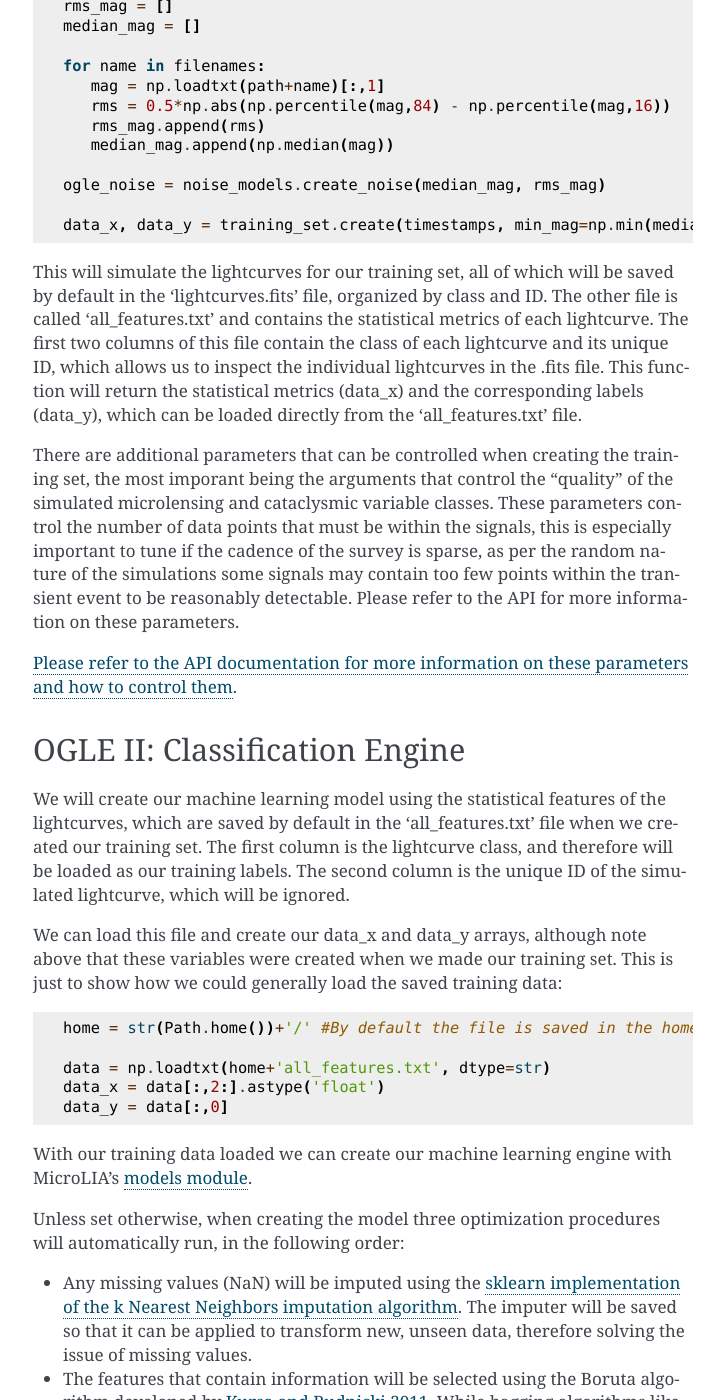
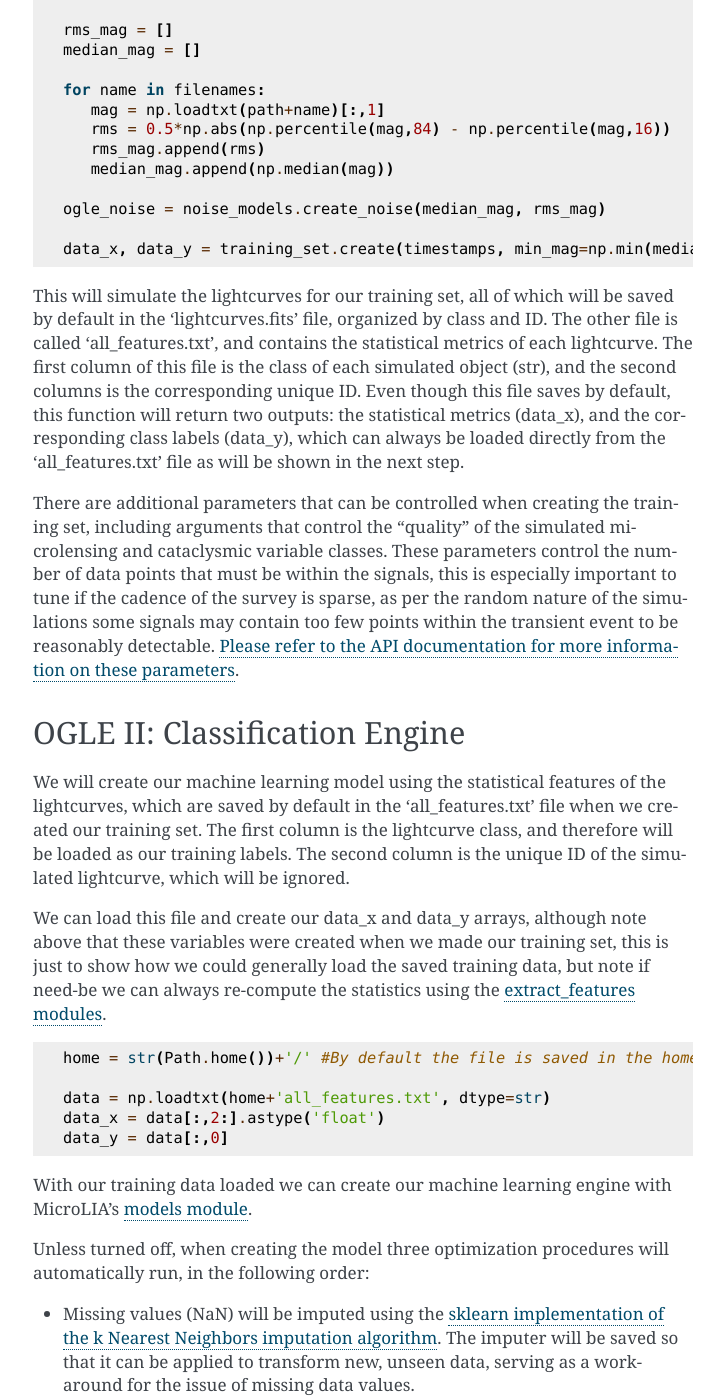
Before and after one commit to Professor-G/MicroLIA, a Sphinx documentation site: the page built from docs/source/Examples.rst, in a window 1280 px wide and 1400 px high, scrolled down 1176 px. Shown: the whole window, without its empty margins (387-1111 px from the left). Built offline with Sphinx 7.4.7, drawn with Linux system fonts in a browser that asks for light colours; pages that are not in the unit, such as notebooks, are missing from menus; some of the changed text lies outside the part shown.

Commit message:
adding data for example

```diff
--- a/docs/source/Examples.rst
+++ b/docs/source/Examples.rst
@@ -2,7 +2,8 @@
 
 Example: OGLE II
 ==================
-The lightcurves for 214 OGLE II microlensing events can be downloaded here:
+The lightcurves for 214 OGLE II microlensing events can be downloaded <a href="OGLE_II.zip">here</a>.
+
 
 Each file contains three columns: time, mag, magerr
 
@@ -59,19 +60,16 @@
 
    data_x, data_y = training_set.create(timestamps, min_mag=np.min(median_mag), max_mag=np.max(median_mag), noise=ogle_noise, zp=22, exptime=30, n_class=1000)
 
-This will simulate the lightcurves for our training set, all of which will be saved by default in the 'lightcurves.fits' file, organized by class and ID. The other file is called 'all_features.txt' and contains the statistical metrics of each lightcurve. The first two columns of this file contain the class of each lightcurve and its unique ID, which allows us to inspect the individual lightcurves in the .fits file. This function will return the statistical metrics (data_x) and the corresponding labels (data_y), which can be loaded directly from the 'all_features.txt' file.
+This will simulate the lightcurves for our training set, all of which will be saved by default in the 'lightcurves.fits' file, organized by class and ID. The other file is called 'all_features.txt', and contains the statistical metrics of each lightcurve. The first column of this file is the class of each simulated object (str), and the second columns is the corresponding unique ID. Even though this file saves by default, this function will return two outputs: the statistical metrics (data_x), and the corresponding class labels (data_y), which can always be loaded directly from the 'all_features.txt' file as will be shown in the next step.
 
-There are additional parameters that can be controlled when creating the training set, the most imporant being the arguments that control the "quality" of the simulated microlensing and cataclysmic variable classes. These parameters control the number of data points that must be within the signals, this is especially important to tune if the cadence of the survey is sparse, as per the random nature of the simulations some signals may contain too few points within the transient event to be reasonably detectable. Please refer to the API for more information on these parameters.
-
-`Please refer to the API documentation for more information on these parameters and how to control them <https://microlia.readthedocs.io/en/latest/autoapi/MicroLIA/training_set/index.html>`_.
+There are additional parameters that can be controlled when creating the training set, including arguments that control the "quality" of the simulated microlensing and cataclysmic variable classes. These parameters control the number of data points that must be within the signals, this is especially important to tune if the cadence of the survey is sparse, as per the random nature of the simulations some signals may contain too few points within the transient event to be reasonably detectable. `Please refer to the API documentation for more information on these parameters <https://microlia.readthedocs.io/en/latest/autoapi/MicroLIA/training_set/index.html>`_.
 
 
 OGLE II: Classification Engine
 -----------
-
 We will create our machine learning model using the statistical features of the lightcurves, which are saved by default in the 'all_features.txt' file when we created our training set. The first column is the lightcurve class, and therefore will be loaded as our training labels. The second column is the unique ID of the simulated lightcurve, which will be ignored.
 
-We can load this file and create our data_x and data_y arrays, although note above that these variables were created when we made our training set. This is just to show how we could generally load the saved training data:
+We can load this file and create our data_x and data_y arrays, although note above that these variables were created when we made our training set, this is just to show how we could generally load the saved training data, but note if need-be we can always re-compute the statistics using the `extract_features modules <https://microlia.readthedocs.io/en/latest/autoapi/MicroLIA/extract_features/index.html>`_.
 
 .. code-block:: python
 
@@ -83,9 +81,9 @@
 
 With our training data loaded we can create our machine learning engine with MicroLIA's `models module <https://microlia.readthedocs.io/en/latest/autoapi/MicroLIA/models/index.html>`_.
 
-Unless set otherwise, when creating the model three optimization procedures will automatically run, in the following order:
+Unless turned off, when creating the model three optimization procedures will automatically run, in the following order:
 
--  Any missing values (NaN) will be imputed using the `sklearn implementation of the k Nearest Neighbors imputation algorithm <https://scikit-learn.org/stable/modules/generated/sklearn.impute.KNNImputer.html>`_. The imputer will be saved so that it can be applied to transform new, unseen data, therefore solving the issue of missing values.
+-  Missing values (NaN) will be imputed using the `sklearn implementation of the k Nearest Neighbors imputation algorithm <https://scikit-learn.org/stable/modules/generated/sklearn.impute.KNNImputer.html>`_. The imputer will be saved so that it can be applied to transform new, unseen data, serving as a workaround for the issue of missing data values.
 
 -  The features that contain information will be selected using the Boruta algorithm developed by `Kursa and Rudnicki 2011 <https://arxiv.org/pdf/1106.5112.pdf>`_. While bagging algorithms like the Forest Random are robust to irrelevant features, computation-wise it is imperative that we compute only the features that are helpful.
 
@@ -118,7 +116,6 @@
 
 OGLE II: Classification Accuracy
 -----------
-
 With the optimized model saved, as well as our imputer and indices of features to use, we can begin classifying any lightcurve using the predict() function. Let's load the first OGLE IV microlensing lightcurve and check what the prediction is:
 
 .. code-block:: python
```
Also changed, not shown: docs/index.rst (+4 -8 lines), 2 other files.
